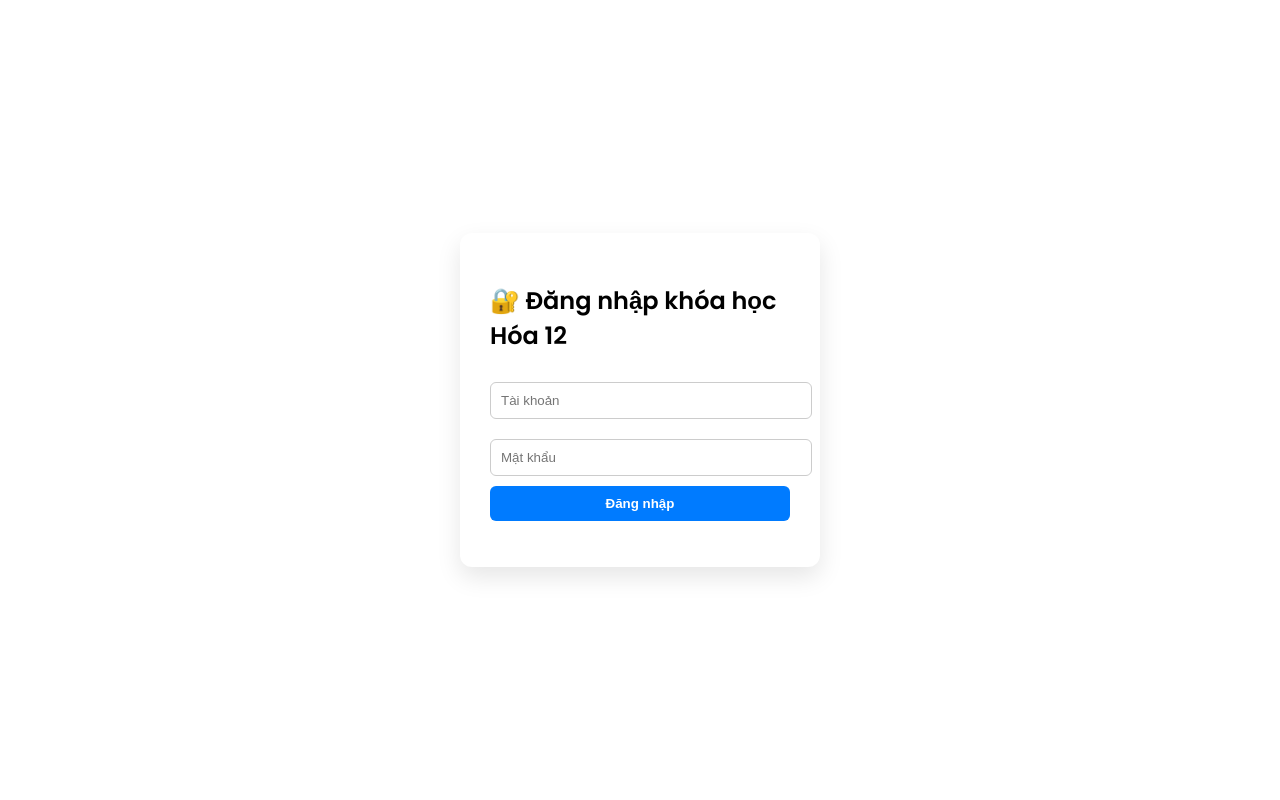
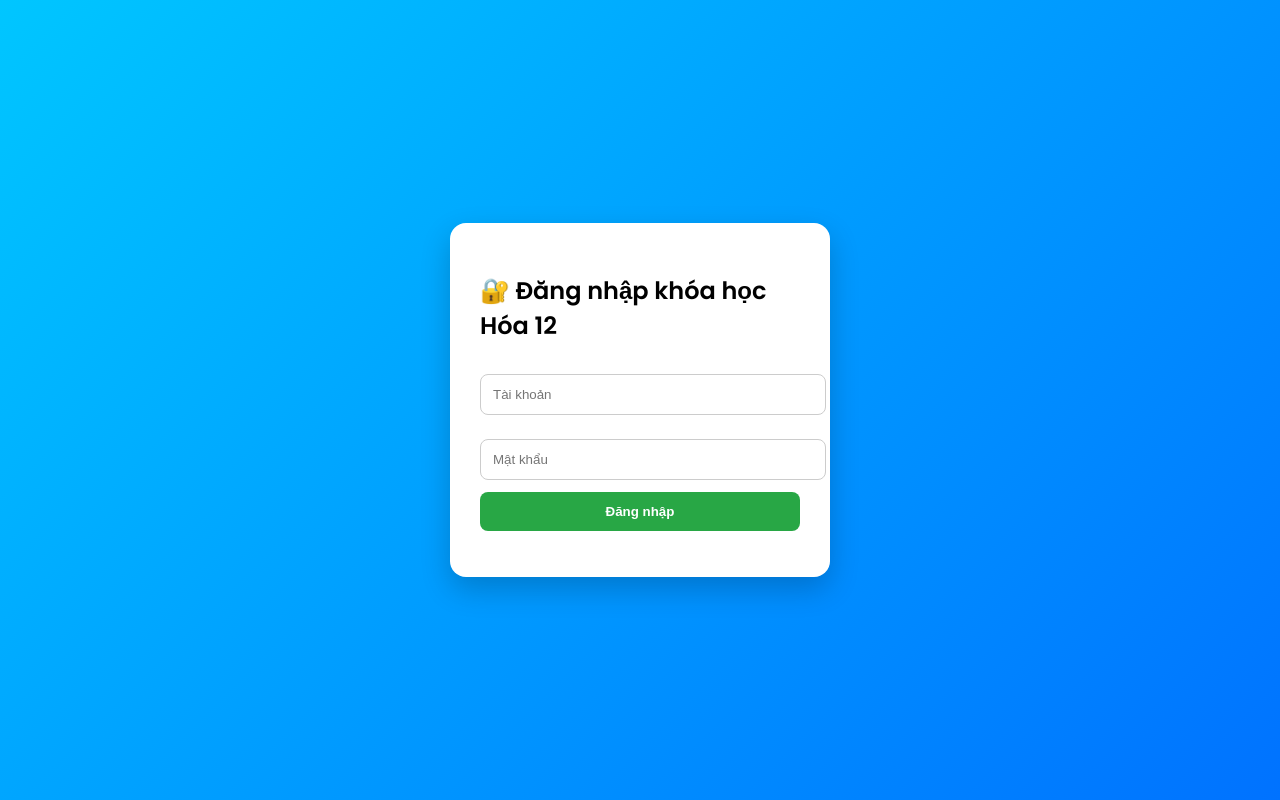
Before and after one commit to Thuann678/HOA-12-WEBSITE-, a plain HTML site: page index.html in a window 1280 px wide. Drawn offline with Linux system fonts and the light colour scheme.

Commit message:
Update index.html

```diff
--- a/index.html
+++ b/index.html
@@ -13,6 +13,7 @@
       height: 100%;
       width: 100%;
       overflow: hidden;
+      background-color: #f8f9fa;
     }
     .login-box {
       display: flex;
@@ -21,33 +22,35 @@
       justify-content: center;
       height: 100vh;
       width: 100vw;
+      background: linear-gradient(135deg, #00c6ff, #0072ff);
     }
     .login-box form {
       background: white;
       padding: 30px;
-      border-radius: 12px;
-      box-shadow: 0 10px 25px rgba(0,0,0,0.1);
-      width: 300px;
+      border-radius: 16px;
+      box-shadow: 0 12px 30px rgba(0,0,0,0.2);
+      width: 320px;
     }
     input[type="text"], input[type="password"] {
       width: 100%;
-      padding: 10px;
-      margin: 10px 0;
+      padding: 12px;
+      margin: 12px 0;
       border: 1px solid #ccc;
-      border-radius: 6px;
+      border-radius: 8px;
     }
     button {
       width: 100%;
-      padding: 10px;
-      background-color: #007bff;
+      padding: 12px;
+      background-color: #28a745;
       border: none;
-      border-radius: 6px;
+      border-radius: 8px;
       color: white;
       font-weight: bold;
       cursor: pointer;
+      transition: 0.3s;
     }
     button:hover {
-      background-color: #0056b3;
+      background-color: #218838;
     }
     .container {
       height: 100vh;
@@ -56,10 +59,10 @@
       flex-direction: row;
     }
     .sidebar {
-      width: 250px;
+      width: 260px;
       background: #343a40;
       color: white;
-      height: 100%;
+      height: 100vh;
       padding-top: 20px;
       box-sizing: border-box;
     }
@@ -70,20 +73,21 @@
     }
     .sidebar a {
       display: block;
-      padding: 12px 20px;
+      padding: 14px 24px;
       color: white;
       text-decoration: none;
+      transition: 0.2s;
     }
     .sidebar a:hover {
       background: #495057;
     }
     .main-content {
       flex-grow: 1;
-      height: 100%;
+      height: 100vh;
     }
     iframe {
       width: 100%;
-      height: 100%;
+      height: 100vh;
       border: none;
     }
   </style>
@@ -101,7 +105,7 @@
 
   <div class="container" id="contentBox">
     <div class="sidebar">
-      <h2>📚 Chương mục</h2>
+      <h2>📚 Tài liệu Hóa 12</h2>
       <a href="#" onclick="loadPDF()">📘 Sổ tay Hóa 12</a>
     </div>
     <div class="main-content">
```
